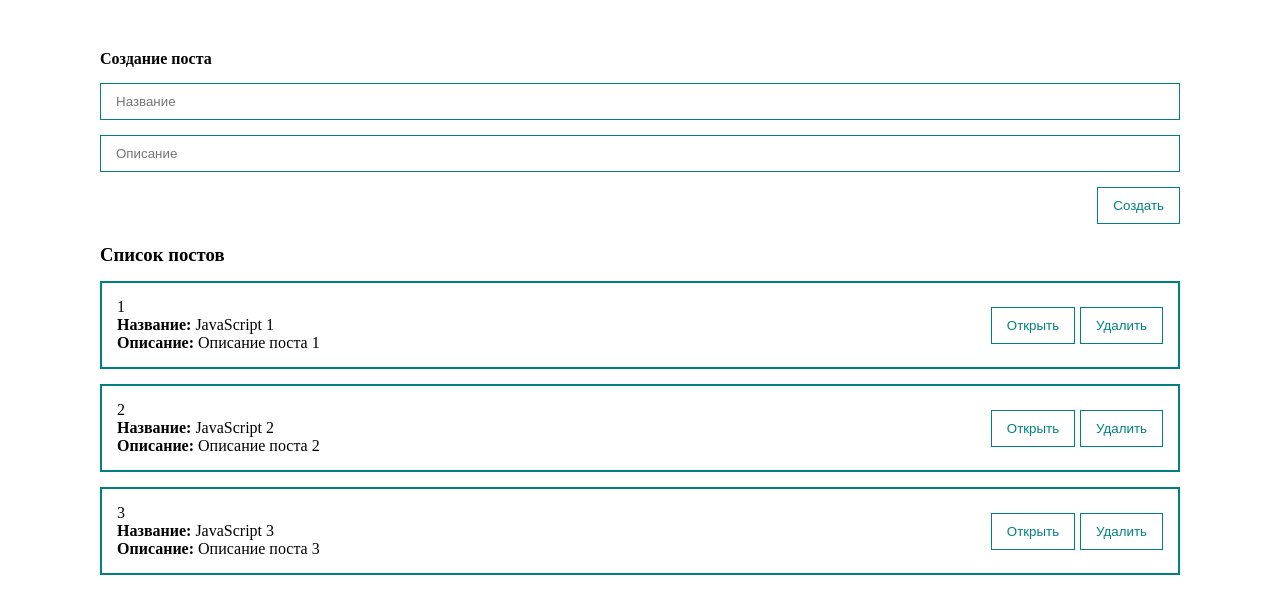
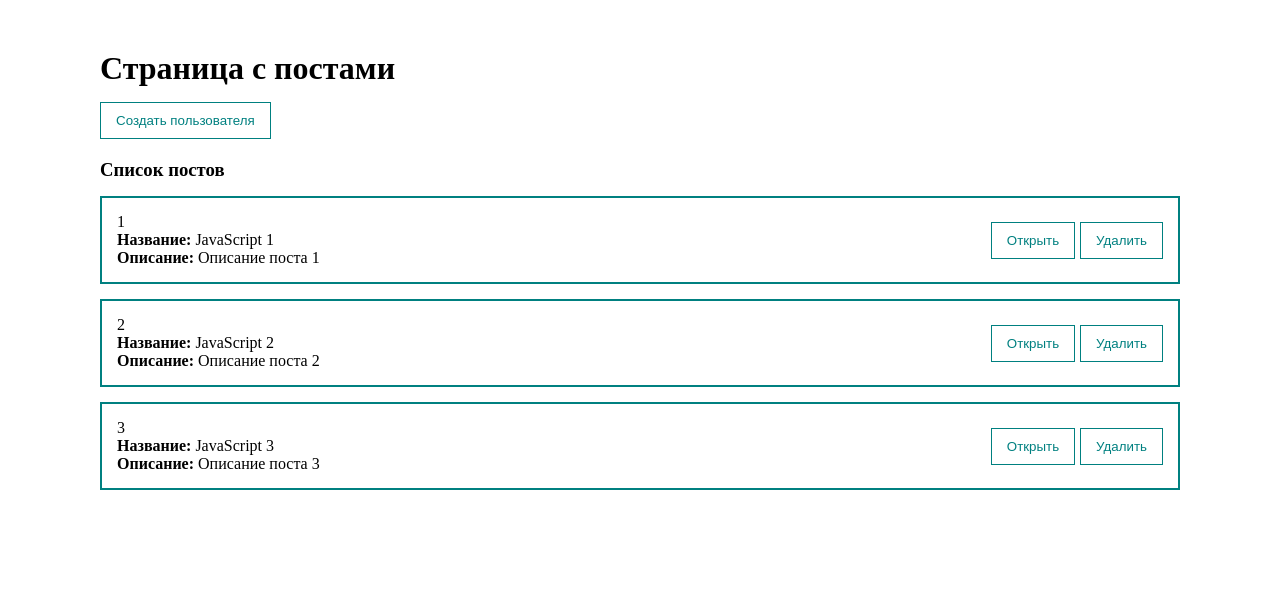
Before and after one commit to NPavlovaaa/vue-posts, a Vue app: page / in a window 1280 px wide. Shown: the top 614 px of the page. Built offline with nearby package versions, Linux system fonts and the light colour scheme.

Commit message:
Create MyDialog component for addition new post

```diff
--- a/src/App.vue
+++ b/src/App.vue
@@ -1,6 +1,14 @@
 <template>
   <div class="app">
-    <post-form @create="createPost"/>
+    <h1>Страница с постами</h1>
+    <div class="app__btns">
+      <my-button @click="showDialog">
+        Создать пользователя
+      </my-button>
+    </div>
+    <my-dialog v-model:show="visibleDialog">
+      <post-form @create="createPost"/>
+    </my-dialog>
     <post-list
         :posts="posts"
         @remove="removePost"
@@ -11,11 +19,15 @@
 <script>
 import PostForm from "@/components/PostForm";
 import PostList from "@/components/PostList";
+import MyDialog from "@/components/UI/MyDialog";
+import MyButton from "@/components/UI/MyButton";
 
 export default {
   components: {
+    MyDialog,
     PostForm,
-    PostList
+    PostList,
+    MyButton
   },
   data(){
     return{
@@ -23,15 +35,20 @@
         {id: 1, title: 'JavaScript 1', body: 'Описание поста 1'},
         {id: 2, title: 'JavaScript 2', body: 'Описание поста 2'},
         {id: 3, title: 'JavaScript 3', body: 'Описание поста 3'},
-      ]
+      ],
+      visibleDialog: false
     }
   },
   methods: {
     createPost(post){
-      this.posts.push(post)
+      this.posts.push(post);
+      this.visibleDialog = false;
     },
     removePost(post){
       this.posts = this.posts.filter(item => item.id !== post.id);
+    },
+    showDialog(){
+      this.visibleDialog = true;
     }
   }
 }
@@ -47,4 +64,9 @@
 .app {
   padding: 50px 100px;
 }
+.app__btns {
+  margin: 15px 0;
+  display: flex;
+  justify-content: space-between;
+}
 </style>
--- /dev/null
+++ b/src/components/UI/MyDialog.vue
@@ -0,0 +1,40 @@
+<template>
+  <div class="dialog" v-if="show" @click.stop="hideDialog">
+    <div @click.stop class="dialog__content">
+      <slot></slot>
+    </div>
+  </div>
+</template>
+
+<script>
+export default {
+  name: "my-dialog",
+  props:{
+    show:{
+      type: Boolean,
+      default: false
+    }
+  }
+}
+</script>
+
+<style scoped>
+.dialog {
+  top: 0;
+  bottom: 0;
+  right: 0;
+  left: 0;
+  background: rgba(0, 0, 0, 0.5);
+  position: fixed;
+  display: flex;
+}
+
+.dialog__content {
+  margin: auto;
+  background: white;
+  border-radius: 12px;
+  min-height: 100px;
+  min-width: 500px;
+  padding: 30px;
+}
+</style>
--- a/src/components/UI/index.js
+++ b/src/components/UI/index.js
@@ -1,7 +1,9 @@
 import MyButton from "@/components/UI/MyButton";
 import MyInput from "@/components/UI/MyInput";
+import MyDialog from "@/components/UI/MyDialog";
 
 export default [
     MyButton,
-    MyInput
+    MyInput,
+    MyDialog
 ]
```
